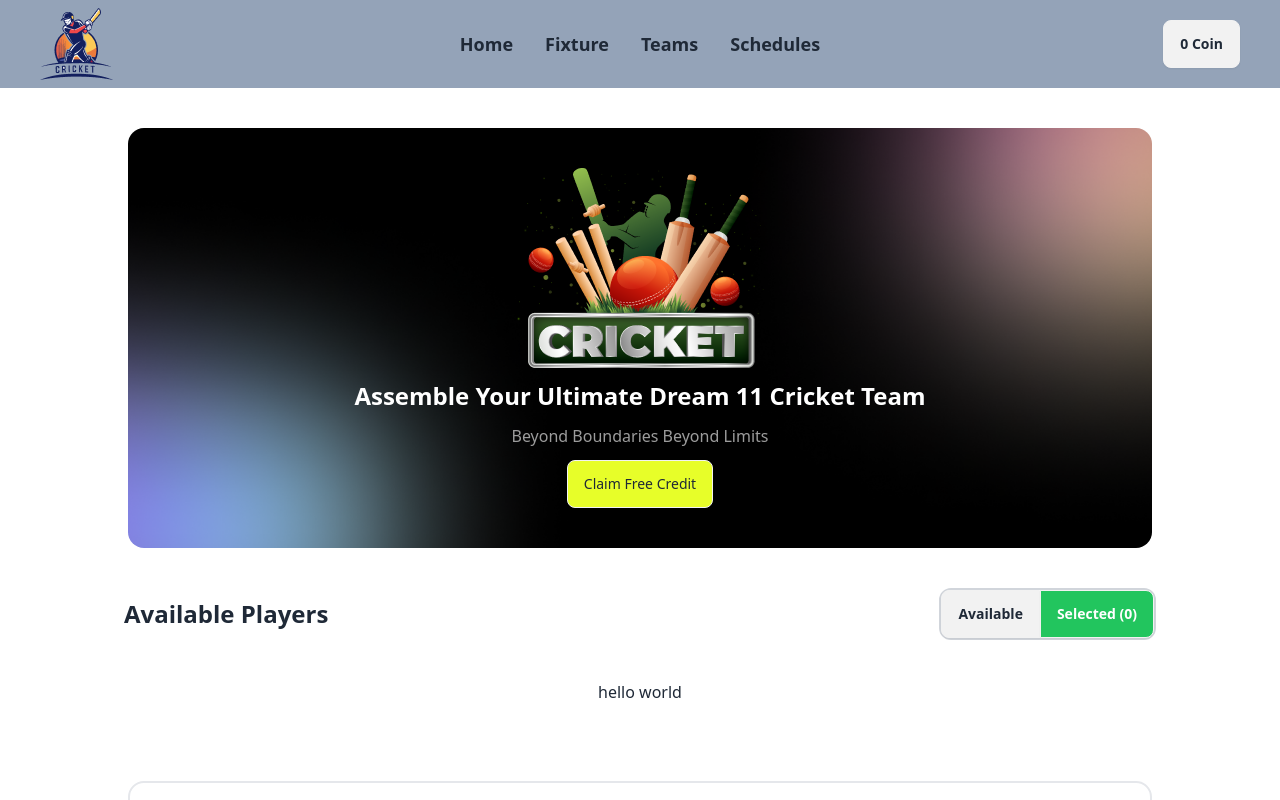
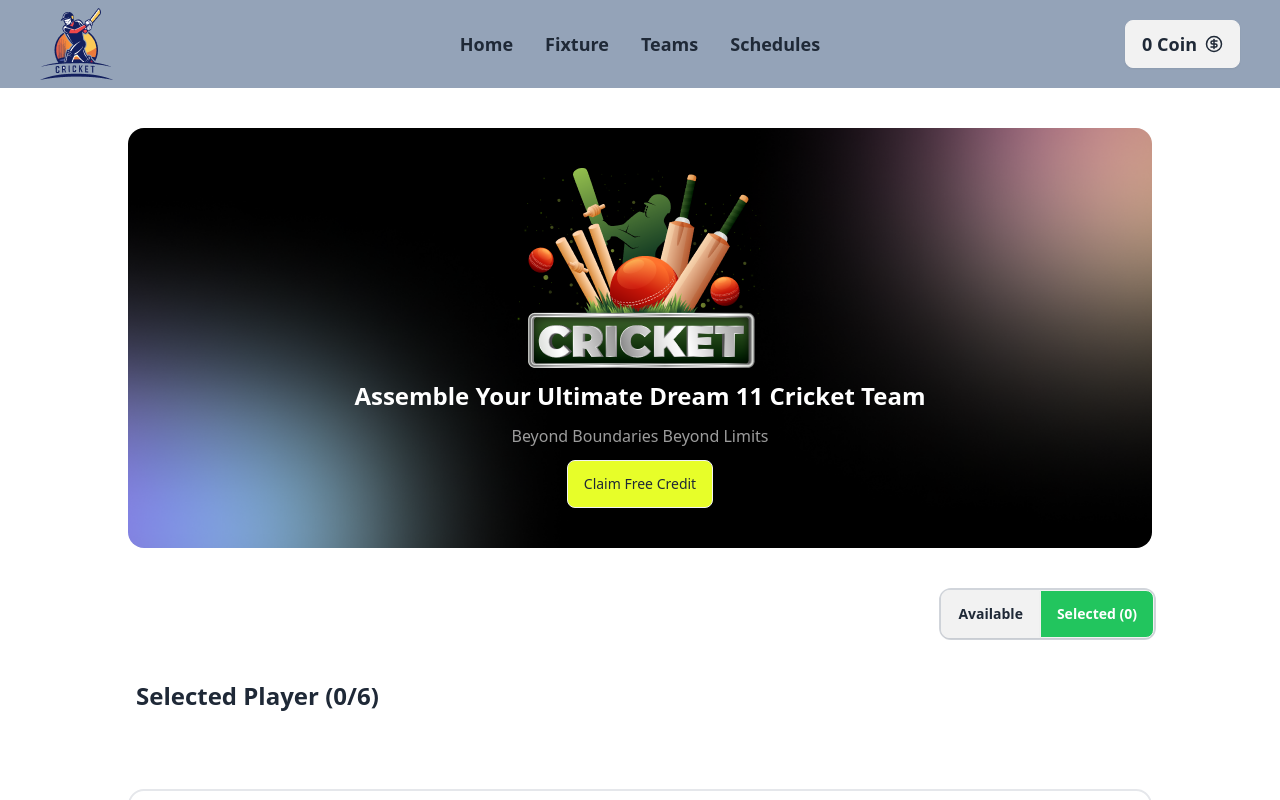
Before and after one commit to ashikmia0099/player-druft, a React (Vite) app: page / in a window 1280 px wide. Both pictures are taken after a click on the button "Selected (0)". Shown: the top 800 px of the page. Built offline with nearby package versions, Linux system fonts and the light colour scheme.

Commit message:
third commit

```diff
--- a/package.json
+++ b/package.json
@@ -12,6 +12,7 @@
   "dependencies": {
     "react": "^18.3.1",
     "react-dom": "^18.3.1",
+    "react-icons": "^5.3.0",
     "react-toastify": "^10.0.6"
   },
   "devDependencies": {
--- a/src/App.jsx
+++ b/src/App.jsx
@@ -6,18 +6,91 @@ import Navbar from './componantes/Navbar/Navbar'
 import Card from './componantes/Player_Card/Card'
 import Player from './componantes/player/player'
 import Footer from './componantes/Footer/Footer'
+import { ToastContainer, toast } from 'react-toastify';
+import 'react-toastify/dist/ReactToastify.css';
+
+
 
 function App() {
+
+  const [totalMoney, setState] = useState(0)
+  const [selectedPlayer, setSelectedPlayer] = useState([])
+
+  let initialnmoney = 1000000;
+
+  const AddMoney = () => {
+
+      const newMoney = totalMoney + initialnmoney;
+      setState(newMoney)
+
+
+  }
+
+  //  bidding price function
+  const handlePurchase = (price, singleplayer) => {
+    if (totalMoney >= price ) {
+
+      if (selectedPlayer.length < 6){
+
+        setState(totalMoney - price);
+        handelSelected(singleplayer);
+
+        toast.success('Player purchased successfully');
+      }
+      else {
+        toast.error('Cannot select more than 6 players');
+      }
+
+
+
+    } else {
+      toast.error('Insufficient Balance');
+    }
+  };
+
+  // selected player
+
+  // const handelSelected = singleplayer => {
+
+  //   if (selectedPlayer.length < 6){
+  //     const newSelected = [...selectedPlayer, singleplayer]
+  //     setSelectedPlayer(newSelected)
+
+  //   }
+  //   else{
+  //     toast('Maximum Purchsed 6 Player');
+  //   }
+
+
+
+
+  // }
+
+  const handelSelected = singleplayer => {
+
+    if (selectedPlayer.length < 6){
+
+      const newSelected = [...selectedPlayer, singleplayer]
+      setSelectedPlayer(newSelected)
+
+    }
+    else{
+
+    }
+
+  }
+
+
 
   return (
     <>
 
     <div >
       <div >
-      <Navbar></Navbar>
+      <Navbar totalMoney={totalMoney} AddMoney={AddMoney} ></Navbar>
       </div>
 
-      <Card></Card>
+      <Card  totalMoney={totalMoney} handlePurchase={handlePurchase} handelSelected = {handelSelected} selectedPlayer={selectedPlayer}></Card>
       <Footer></Footer>
 
 
--- a/src/componantes/Navbar/Navbar.jsx
+++ b/src/componantes/Navbar/Navbar.jsx
@@ -5,27 +5,21 @@ import banner_bg_img from '../../assets/images/bg-shadow.png'
 import banner_inside_img from '../../assets/images/banner-main.png'
 import { ToastContainer, toast } from 'react-toastify';
 import 'react-toastify/dist/ReactToastify.css';
+import { LuCircleDollarSign } from "react-icons/lu";
 
 
 
-const Navbar = () => {
+const Navbar = ({totalMoney, AddMoney}) => {
 
 
-    const [totalMoney, setState] = useState(0)
-
-    let initialnmoney = 1000000;
-
-    const AddMoney = () => {
-
-        const newMoney = totalMoney + initialnmoney;
-        setState(newMoney)
 
 
-    }
 
     console.log(totalMoney)
 
-    const notify = () => toast("Money Added Successfully!");
+    const notify = () =>{
+        toast.success("Credit added to your account !")
+    }
 
     const handelAddMoney = () => {
         AddMoney();
@@ -40,7 +34,7 @@ const Navbar = () => {
            <div className="navbar bg-slate-400 px-10  ">
             <div className="navbar-start">
                 <div className="dropdown">
-                <div tabindex="0" role="button" className="btn btn-ghost lg:hidden">
+                <div tabIndex="0" role="button" className="btn btn-ghost lg:hidden">
                     <svg
                     xmlns="http://www.w3.org/2000/svg"
                     className="h-5 w-5"
@@ -48,14 +42,14 @@ const Navbar = () => {
                     viewBox="0 0 24 24"
                     stroke="currentColor">
                     <path
-                        stroke-linecap="round"
-                        stroke-linejoin="round"
-                        stroke-width="2"
+                        strokeLinecap="round"
+                        strokeLinejoin="round"
+                        strokeWidth="2"
                         d="M4 6h16M4 12h8m-8 6h16" />
                     </svg>
                 </div>
                 <ul
-                    tabindex="0"
+                    tabIndex="0"
                     className="menu menu-sm dropdown-content bg-base-100 rounded-box z-[1] mt-3 w-52 p-2 shadow">
                     <li><a>Item 1</a></li>
                     <li>
@@ -78,7 +72,7 @@ const Navbar = () => {
                 </ul>
             </div>
             <div className="navbar-end">
-                <a className="btn">  {totalMoney} Coin </a>
+                <a className="btn font-bold text-lg">  {totalMoney} Coin <LuCircleDollarSign /></a>
             </div>
             </div>
            </nav>
--- a/src/componantes/Player_Card/Card.jsx
+++ b/src/componantes/Player_Card/Card.jsx
@@ -3,7 +3,7 @@ import Player from '../player/player';
 import Selected from '../Selected/Selected';
 
 
-const Card = () => {
+const Card = ({ totalMoney,handlePurchase, handelSelected, selectedPlayer }) => {
 
 
    const [cards, setCardData] = useState([])
@@ -21,32 +21,47 @@ const Card = () => {
         <div className='px-10 pt-10'>
             {/* text-button div */}
 
-            <div className='flex justify-between items-center px-[7%]'>
-                <div>
-                    <h1 className='font-bold text-2xl'>Available Players</h1>
-                </div>
-                <div className='border-2 border-gray-300 rounded-xl	'>
+            <div className='flex  justify-end items-center px-[7%]'>
+
+                <div className='border-2 border-gray-300 rounded-xl 	'>
                     <button className={`btn font-bold rounded-none rounded-l-lg ${!showSelected ? 'bg-green-500 text-white': ''}`} onClick={ () => setSelectedCard(false)}>Available</button>
-                    <button class={`btn font-bold rounded-none rounded-r-lg ${showSelected ? 'bg-green-500 text-white' : ''}`} onClick={() => setSelectedCard(true)}>Selected (0)</button>
+                    <button class={`btn font-bold rounded-none rounded-r-lg ${showSelected ? 'bg-green-500 text-white' : ''}`} onClick={() => setSelectedCard(true)}>Selected ({selectedPlayer.length})</button>
                 </div>
             </div>
 
            <div className="flex justify-center mt-10">
 
-            { showSelected ? (<Selected></Selected>) : ( <div  className='grid grid-cols-3 gap-4 place-items-center max-w-screen-lg '>
+
+            { showSelected ?
+
+
+            (<Selected selectedPlayer={selectedPlayer}></Selected>
+
+
+
+
+        ) : (
+
+                <div>
+                    <h1 className='text-2xl font-bold pb-7'>Available Players</h1>
+                    <div  className='grid grid-cols-3 gap-4 place-items-center max-w-screen-lg '>
                 {
                         cards.map(card =>
                         <Player
                         key={card.id}
                         card={card}
+                        totalMoney={totalMoney}
+                        handlePurchase={handlePurchase}
+                        handelSelected = {handelSelected}
 
 
                         ></Player>)
 
                     }
-            </div>)
+                </div>
+                </div>
 
-            }
+            )}
 
 
            </div>
--- a/src/componantes/Selected/Selected.jsx
+++ b/src/componantes/Selected/Selected.jsx
@@ -1,11 +1,32 @@
 import React from 'react';
 
-const Selected = () => {
+import selected_image from '../../assets/images/logo.png'
+import Selected_Card from '../Selected_Card/Selected_Card';
+
+const Selected = ({selectedPlayer}) => {
 
 
     return (
-        <div>
-            <h1>hello world</h1>
+        <div className='w-full mx-[8%]'>
+            <h1 className='text-2xl font-bold'>Selected Player ({selectedPlayer.length}/6)</h1>
+
+            <div>
+                {
+                    selectedPlayer.map(player =>
+                        <Selected_Card
+
+                        key={player.id}
+                        player={player}
+
+
+                        ></Selected_Card>
+                    )
+
+
+
+                }
+            </div>
+
         </div>
     );
 };
--- /dev/null
+++ b/src/componantes/Selected_Card/Selected_Card.jsx
@@ -0,0 +1,32 @@
+import React from 'react';
+import selected_image from '../../assets/images/logo.png';
+import { MdDeleteForever } from "react-icons/md";
+
+const Selected_Card = ({player}) => {
+
+
+    return (
+        <div>
+            <div className='flex justify-between border-2 border-gray-200 p-4 rounded-lg mt-5 items-center'>
+
+            <div className='flex items-center gap-4'>
+                <div>
+                    <img src={player.image} alt="" className='h-16 w-16 rounded-lg' />
+                </div>
+                <div>
+                <h1 className='text-2xl font-semibold'>{player.name}</h1>
+                    <p className='font-medium text-[#13131399]'> {player.battingType} </p>
+                </div>
+            </div>
+            <div>
+                <button><MdDeleteForever className='h-10 w-10' /> </button>
+
+            </div>
+
+            </div>
+
+        </div>
+    );
+};
+
+export default Selected_Card;
--- a/src/componantes/player/Player.jsx
+++ b/src/componantes/player/Player.jsx
@@ -2,9 +2,18 @@ import React from 'react';
 import PropTypes from 'prop-types';
 
 
-const Player = ({card}) => {
+const Player = ({card,totalMoney,handlePurchase,handelSelected }) => {
+
+    // console.log(totalMoney)
 
     const {name,country,image,role,battingType,biddingPrice} = card;
+
+
+    const Purches_Player = () => {
+        handlePurchase(biddingPrice, card);
+      };
+
+
 
     return (
         <div>
@@ -13,6 +22,7 @@ const Player = ({card}) => {
 
 
                 <div>
+
                     <div className="card bg-base-100  shadow-xl">
                         <figure >
                             <img className='h-60 w-full object-cover'
@@ -32,7 +42,7 @@ const Player = ({card}) => {
                             </div>
                             <div className="flex justify-between items-center">
                                 <p className='font-semibold	'>Price</p>
-                                <button className='btn'> ${biddingPrice} </button>
+                                <button className='btn' onClick={Purches_Player}> ${biddingPrice} </button>
                             </div>
 
                         </div>
```
Also changed, not shown: 1 other file (tests, documents, lock files or other folders).
